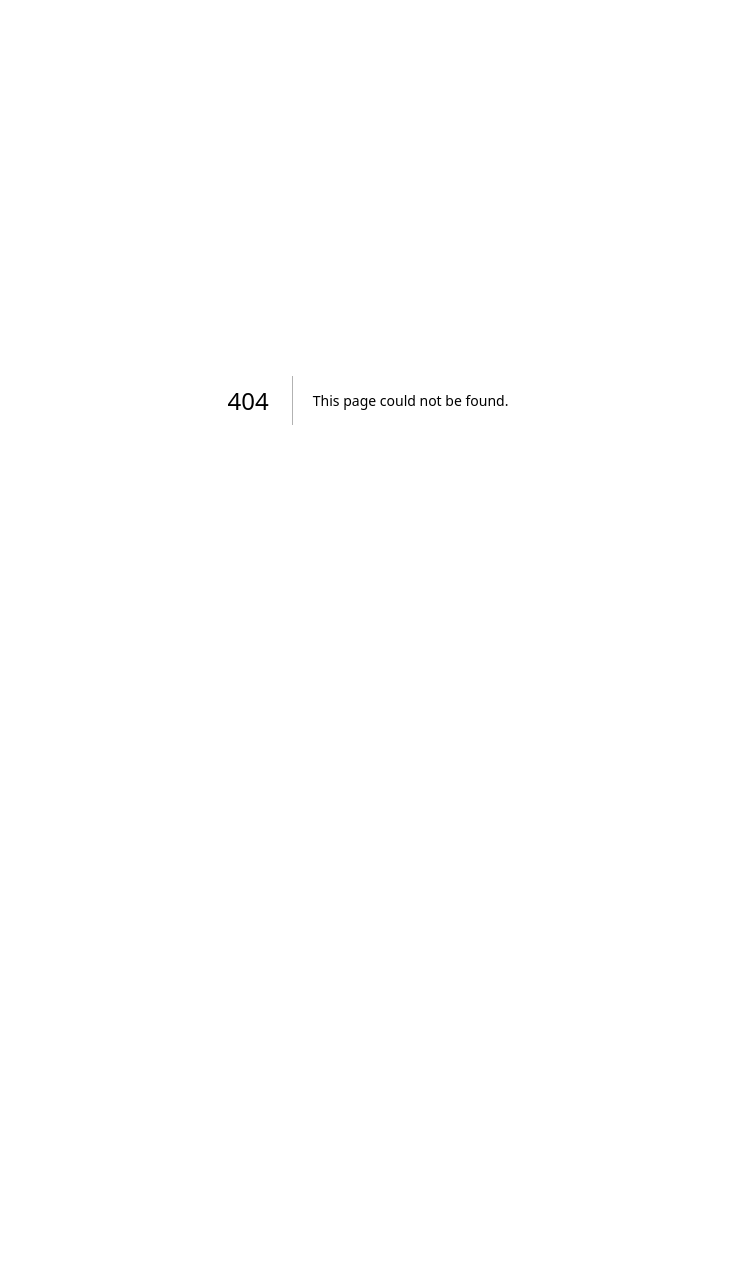
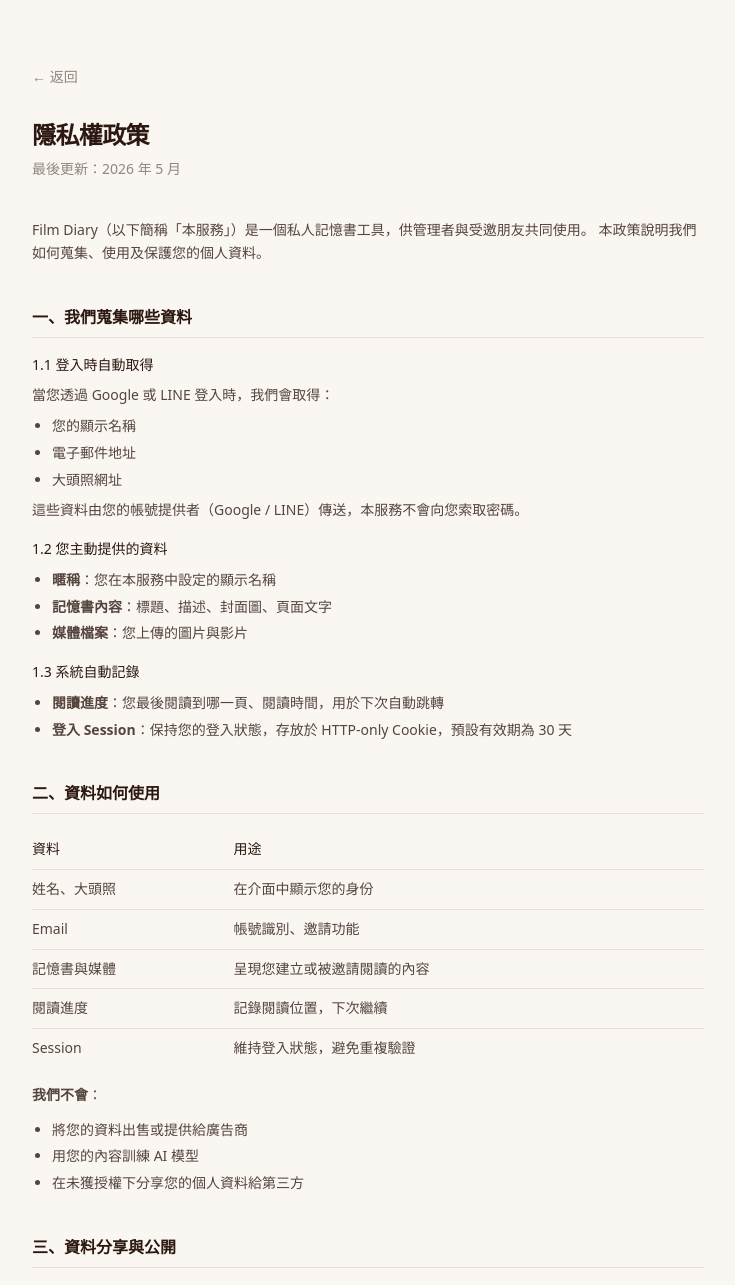
Before and after one commit to jjformosa/BuildBuildBuild, a Next.js app in the folder forlove10grams/: page /privacy in a window 1280 px wide. Before the commit this address had no page. Shown: the top 1285 px of the page, without its empty margins (272-1007 px from the left). Before the commit the page ends 800 px from the top, so only its background shows below. Built offline with nearby package versions, Linux system fonts and the light colour scheme.

Commit message:
feat:隱私權政策畫面

```diff
--- a/forlove10grams/app/login/page.tsx
+++ b/forlove10grams/app/login/page.tsx
@@ -1,3 +1,4 @@
+import Link from 'next/link'
 import { LoginSection } from '@/components/login-section'
 
 export default async function LoginPage({
@@ -21,6 +22,13 @@ export default async function LoginPage({
         </div>
 
         <LoginSection redirectTo={redirectTo} />
+
+        <Link
+          href="/privacy"
+          className="text-xs text-muted-foreground hover:text-foreground transition-colors"
+        >
+          隱私權政策
+        </Link>
       </div>
     </main>
   )
--- /dev/null
+++ b/forlove10grams/app/privacy/page.tsx
@@ -0,0 +1,211 @@
+import type { Metadata } from 'next'
+import Link from 'next/link'
+
+export const metadata: Metadata = {
+  title: '隱私權政策 | Film Diary',
+}
+
+export default function PrivacyPage() {
+  return (
+    <main className="min-h-screen bg-[#FAF7F2] py-16 px-6">
+      <article className="mx-auto max-w-2xl text-[#2C1810]">
+        <Link
+          href="/login"
+          className="text-sm text-[#2C1810]/50 hover:text-[#2C1810] transition-colors mb-8 inline-block"
+        >
+          ← 返回
+        </Link>
+
+        <h1 className="text-2xl font-semibold tracking-tight mb-2">隱私權政策</h1>
+        <p className="text-sm text-[#2C1810]/50 mb-10">最後更新：2026 年 5 月</p>
+
+        <p className="text-sm leading-relaxed mb-10 text-[#2C1810]/80">
+          Film Diary（以下簡稱「本服務」）是一個私人記憶書工具，供管理者與受邀朋友共同使用。
+          本政策說明我們如何蒐集、使用及保護您的個人資料。
+        </p>
+
+        <Section title="一、我們蒐集哪些資料">
+          <Subsection title="1.1 登入時自動取得">
+            <p>當您透過 Google 或 LINE 登入時，我們會取得：</p>
+            <ul>
+              <li>您的顯示名稱</li>
+              <li>電子郵件地址</li>
+              <li>大頭照網址</li>
+            </ul>
+            <p>這些資料由您的帳號提供者（Google / LINE）傳送，本服務不會向您索取密碼。</p>
+          </Subsection>
+
+          <Subsection title="1.2 您主動提供的資料">
+            <ul>
+              <li><strong>暱稱</strong>：您在本服務中設定的顯示名稱</li>
+              <li><strong>記憶書內容</strong>：標題、描述、封面圖、頁面文字</li>
+              <li><strong>媒體檔案</strong>：您上傳的圖片與影片</li>
+            </ul>
+          </Subsection>
+
+          <Subsection title="1.3 系統自動記錄">
+            <ul>
+              <li><strong>閱讀進度</strong>：您最後閱讀到哪一頁、閱讀時間，用於下次自動跳轉</li>
+              <li><strong>登入 Session</strong>：保持您的登入狀態，存放於 HTTP-only Cookie，預設有效期為 30 天</li>
+            </ul>
+          </Subsection>
+        </Section>
+
+        <Section title="二、資料如何使用">
+          <table>
+            <thead>
+              <tr>
+                <th>資料</th>
+                <th>用途</th>
+              </tr>
+            </thead>
+            <tbody>
+              <tr><td>姓名、大頭照</td><td>在介面中顯示您的身份</td></tr>
+              <tr><td>Email</td><td>帳號識別、邀請功能</td></tr>
+              <tr><td>記憶書與媒體</td><td>呈現您建立或被邀請閱讀的內容</td></tr>
+              <tr><td>閱讀進度</td><td>記錄閱讀位置，下次繼續</td></tr>
+              <tr><td>Session</td><td>維持登入狀態，避免重複驗證</td></tr>
+            </tbody>
+          </table>
+          <p className="mt-4"><strong>我們不會</strong>：</p>
+          <ul>
+            <li>將您的資料出售或提供給廣告商</li>
+            <li>用您的內容訓練 AI 模型</li>
+            <li>在未獲授權下分享您的個人資料給第三方</li>
+          </ul>
+        </Section>
+
+        <Section title="三、資料分享與公開">
+          <p>
+            本服務的內容預設為<strong>私人</strong>，僅管理者與被邀請的成員可存取。
+          </p>
+          <p>
+            若管理者啟用「分享連結」功能，持有連結的任何人可透過瀏覽器閱讀該記憶書，無需登入。
+            停用分享連結後，公開存取隨即失效。
+          </p>
+        </Section>
+
+        <Section title="四、資料存放位置">
+          <table>
+            <thead>
+              <tr>
+                <th>服務</th>
+                <th>用途</th>
+                <th>存放地點</th>
+              </tr>
+            </thead>
+            <tbody>
+              <tr><td>MongoDB Atlas</td><td>帳號資料、書籍資訊、閱讀記錄</td><td>雲端資料庫（加密存儲）</td></tr>
+              <tr><td>AWS S3（東京區域）</td><td>圖片與影片媒體檔案</td><td>日本東京資料中心</td></tr>
+              <tr><td>AWS CloudFront</td><td>媒體 CDN 加速</td><td>全球邊緣節點</td></tr>
+            </tbody>
+          </table>
+        </Section>
+
+        <Section title="五、第三方登入服務">
+          <table>
+            <thead>
+              <tr>
+                <th>服務</th>
+                <th>用途</th>
+                <th>隱私政策</th>
+              </tr>
+            </thead>
+            <tbody>
+              <tr>
+                <td>Google</td>
+                <td>OAuth 登入</td>
+                <td>
+                  <a href="https://policies.google.com/privacy" target="_blank" rel="noopener noreferrer">
+                    policies.google.com/privacy
+                  </a>
+                </td>
+              </tr>
+              <tr>
+                <td>LINE</td>
+                <td>OAuth 登入</td>
+                <td>
+                  <a href="https://line.me/zh-hant/terms/policy/" target="_blank" rel="noopener noreferrer">
+                    line.me/zh-hant/terms/policy
+                  </a>
+                </td>
+              </tr>
+            </tbody>
+          </table>
+          <p>本服務僅取得您在登入時同意授權的基本資料，不會讀取您的 Google 或 LINE 通訊內容。</p>
+        </Section>
+
+        <Section title="六、Cookie 使用說明">
+          <p>
+            本服務使用 <strong>HTTP-only Session Cookie</strong>（名稱：<code>authjs.session-token</code>）維持登入狀態。此 Cookie：
+          </p>
+          <ul>
+            <li>無法被 JavaScript 讀取（HTTP-only）</li>
+            <li>僅在 HTTPS 連線中傳輸（Secure）</li>
+            <li>30 天後自動過期，或登出後立即失效</li>
+          </ul>
+          <p>本服務<strong>不使用</strong>廣告 Cookie 或第三方追蹤 Cookie。</p>
+        </Section>
+
+        <Section title="七、資料保留期限">
+          <table>
+            <thead>
+              <tr>
+                <th>資料類型</th>
+                <th>保留期限</th>
+              </tr>
+            </thead>
+            <tbody>
+              <tr><td>Session</td><td>30 天，或登出時刪除</td></tr>
+              <tr><td>帳號資料</td><td>帳號存續期間</td></tr>
+              <tr><td>記憶書與媒體</td><td>存續至管理者刪除</td></tr>
+              <tr><td>閱讀進度</td><td>存續至帳號刪除</td></tr>
+            </tbody>
+          </table>
+        </Section>
+
+        <Section title="八、您的權利">
+          <p>您可以：</p>
+          <ul>
+            <li>要求查閱本服務儲存您的哪些資料</li>
+            <li>要求更正不正確的資料</li>
+            <li>要求刪除您的帳號與相關資料</li>
+          </ul>
+          <p>如需行使上述權利，請透過下方聯絡方式與我們聯繫。</p>
+        </Section>
+
+        <Section title="九、聯絡方式">
+          <p>若您對本隱私權政策有任何疑問，請聯絡：</p>
+          <p>
+            <strong>Email</strong>：
+            <a href="mailto:jjformosa1220@gmail.com">jjformosa1220@gmail.com</a>
+          </p>
+        </Section>
+
+        <p className="text-xs text-[#2C1810]/40 mt-12 border-t border-[#2C1810]/10 pt-6">
+          本政策若有重大異動，將於本頁面更新內容並標示日期。
+        </p>
+      </article>
+    </main>
+  )
+}
+
+function Section({ title, children }: { title: string; children: React.ReactNode }) {
+  return (
+    <section className="mb-10">
+      <h2 className="text-base font-semibold mb-4 pb-2 border-b border-[#2C1810]/10">{title}</h2>
+      <div className="text-sm leading-relaxed text-[#2C1810]/80 space-y-3 [&_ul]:list-disc [&_ul]:pl-5 [&_ul]:space-y-1 [&_table]:w-full [&_table]:text-left [&_th]:font-medium [&_th]:text-[#2C1810] [&_th]:py-2 [&_td]:py-2 [&_td]:border-t [&_td]:border-[#2C1810]/10 [&_a]:underline [&_a]:underline-offset-2 [&_code]:bg-[#2C1810]/5 [&_code]:px-1 [&_code]:rounded [&_code]:text-xs [&_code]:font-mono">
+        {children}
+      </div>
+    </section>
+  )
+}
+
+function Subsection({ title, children }: { title: string; children: React.ReactNode }) {
+  return (
+    <div className="mb-4">
+      <h3 className="font-medium text-[#2C1810] mb-2">{title}</h3>
+      <div className="space-y-2">{children}</div>
+    </div>
+  )
+}
--- a/forlove10grams/proxy.ts
+++ b/forlove10grams/proxy.ts
@@ -2,7 +2,7 @@ import { auth } from '@/auth'
 import { NextResponse } from 'next/server'
 import type { NextAuthRequest } from 'next-auth'
 
-const PUBLIC_PREFIXES = ['/login', '/api/auth', '/share', '/hajimede']
+const PUBLIC_PREFIXES = ['/login', '/api/auth', '/share', '/hajimede', '/privacy']
 
 export default auth(function proxy(req: NextAuthRequest) {
   const { pathname } = req.nextUrl
@@ -14,8 +14,17 @@ export default auth(function proxy(req: NextAuthRequest) {
     if (pathname.startsWith('/api/')) {
       return NextResponse.json({ error: 'Unauthorized' }, { status: 401 })
     }
-    return NextResponse.redirect(new URL('/login', req.nextUrl))
+    const loginUrl = new URL('/login', req.nextUrl)
+    loginUrl.searchParams.set('callbackUrl', pathname + req.nextUrl.search)
+    return NextResponse.redirect(loginUrl)
   }
+
+  // 不用這段程式碼，nickname的檢查只需要在login callback發生時才檢查，避免打擾不想設定nickname的使用者
+  // if (!req.auth.user?.nicknameIsSet && !pathname.startsWith('/api/')) {
+  //   const hajimedeUrl = new URL('/hajimede', req.nextUrl)
+  //   hajimedeUrl.searchParams.set('callbackUrl', pathname + req.nextUrl.search)
+  //   return NextResponse.redirect(hajimedeUrl)
+  // }
 
   return NextResponse.next()
 })
```
